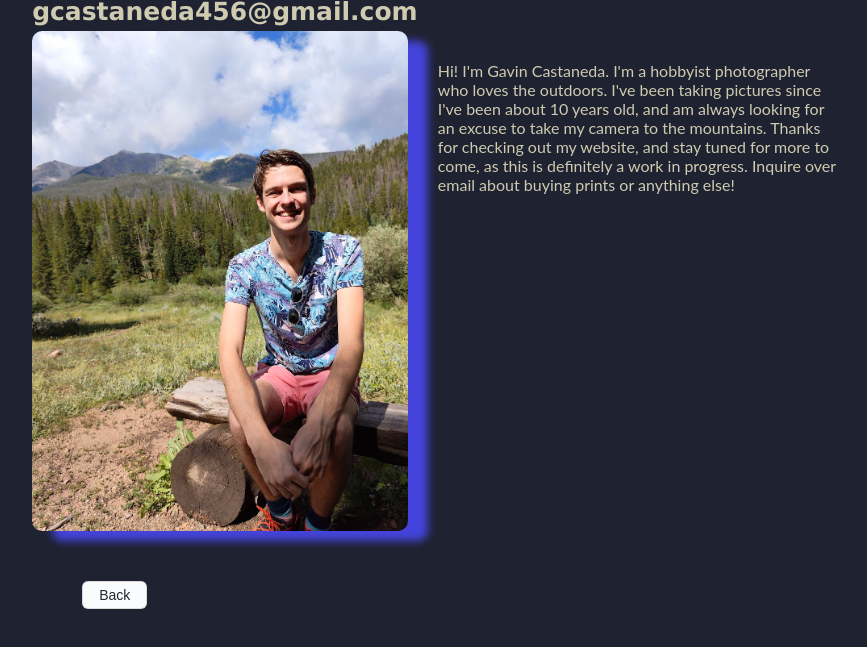
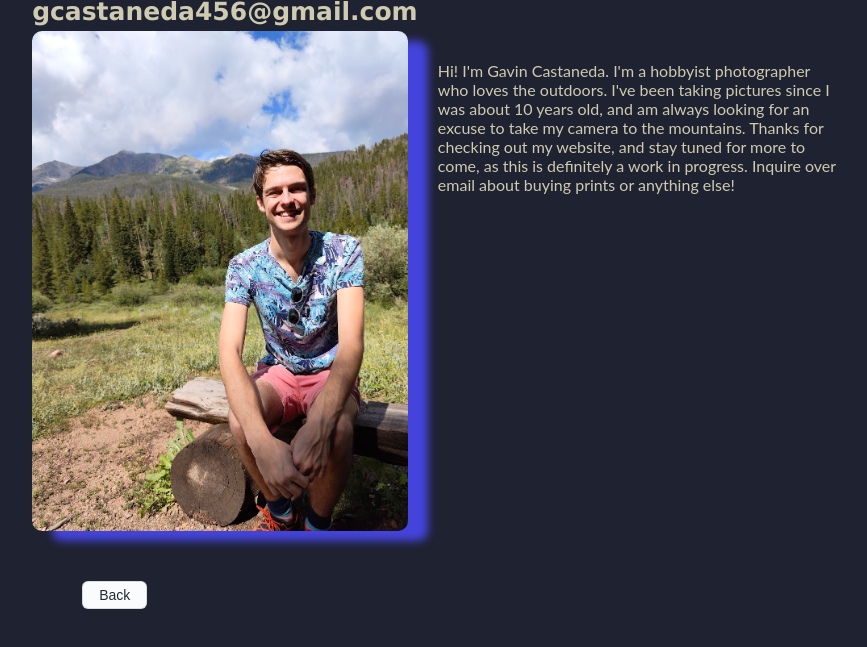
Before and after one commit to gooop/photography, a plain HTML site: page pages/about.html in a window 1280 px wide. Shown: the part 93-740 px from the top of the page, without its empty margins (190-1057 px from the left). Drawn offline with Linux system fonts and the light colour scheme.

Commit message:
Minor grammar fix

```diff
--- a/pages/about.html
+++ b/pages/about.html
@@ -28,7 +28,7 @@
         </h2>
         <div class="flex">
             <img src="../assets/aboutme.jpg" alt="Me sitting in front of some mountains" class="myPicture">
-            <p>Hi! I'm Gavin Castaneda. I'm a hobbyist photographer who loves the outdoors. I've been taking pictures since I've been about 10 years old,
+            <p>Hi! I'm Gavin Castaneda. I'm a hobbyist photographer who loves the outdoors. I've been taking pictures since I was about 10 years old,
                 and am always looking for an excuse to take my camera to the mountains. Thanks for checking out my website, and stay tuned for more to come, as this is definitely a work in progress.
                 Inquire over email about buying prints or anything else!</p>
         </div>
```
